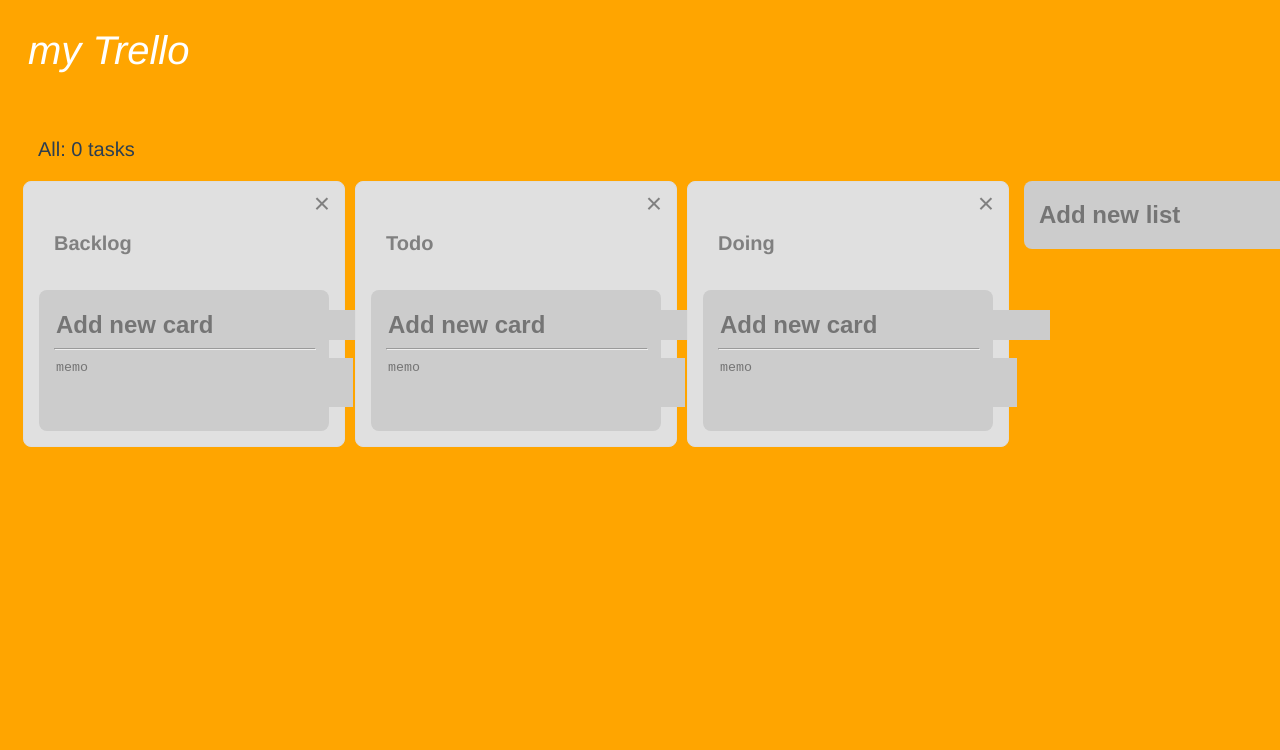
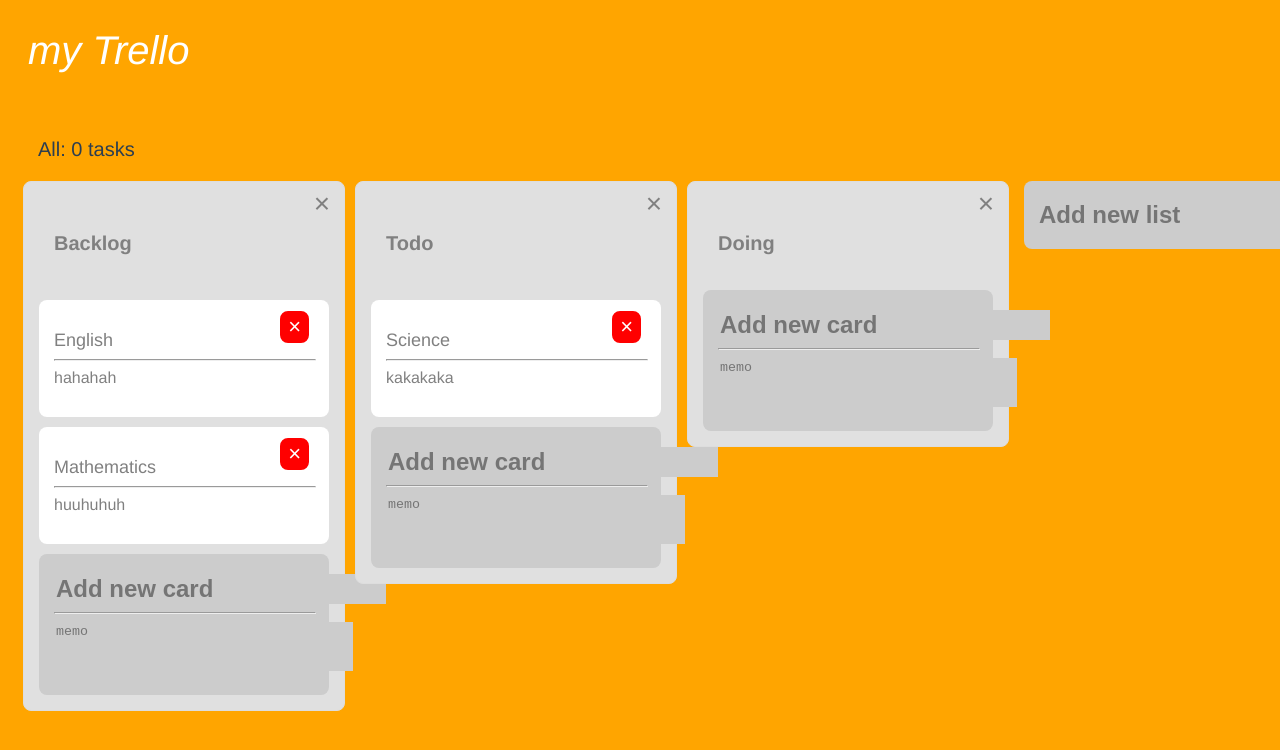
Before and after one commit to curtaincall888/i-rello, a Vue app: page / in a window 1280 px wide. Shown: the top 750 px of the page. Built offline with nearby package versions, Linux system fonts and the light colour scheme.

Commit message:
create_Card.vue
Card.vueでカードを表示できるよう実装
削除機能実装

```diff
--- a/src/assets/css/style.css
+++ b/src/assets/css/style.css
@@ -185,8 +185,8 @@
   margin-top: 10px;
   margin-bottom: 10px;
   position: relative;
-  display: flex;
-  padding: 30px 15px 40px;
+  /* display: flex; */
+  padding: 30px 15px 30px;
   background-color: #fff;
   border-radius: 8px;
   width: 260px;
@@ -212,3 +212,9 @@
   width: 100%;
   word-wrap: break-word;
 }
+
+.memo {
+  font-size: 16px;
+  width: 100%;
+  word-wrap: break-word;
+}
--- a/src/components/Board.vue
+++ b/src/components/Board.vue
@@ -10,6 +10,7 @@
         <list v-for="(item, index) in lists"
               :key="item.id"
               :title="item.title"
+              :cards="item.cards"
               :listIndex="index">
         </list>
         <list-add></list-add>
--- /dev/null
+++ b/src/components/Card.vue
@@ -0,0 +1,44 @@
+<template>
+  <div class="card">
+    <button class="close-button" @click="removeCardFromList">
+      ×
+    </button>
+    <div class="body">
+      {{ body }}
+    </div>
+    <hr width="260">
+    <div class="memo">
+      {{ memo }}
+    </div>
+  </div>
+</template>
+
+<script>
+export default {
+  props: {
+    body: {
+      type: String,
+      required: true
+    },
+    memo: {
+      type: String,
+      required: true
+    },
+    listIndex: {
+      type: Number,
+      required: true
+    },
+    cardIndex: {
+      type: Number,
+      required: true
+    }
+  },
+  methods: {
+    removeCardFromList() {
+      if (confirm('本当にこのカードを削除しますか？')) {
+        this.$store.dispatch('removeCardFromList', { cardIndex: this.cardIndex, listIndex: this.listIndex })
+      }
+    }
+  },
+}
+</script>
--- a/src/components/List.vue
+++ b/src/components/List.vue
@@ -4,19 +4,31 @@
       <p class="list-title"> {{ title }} </p>
       <div class="deletelist" @click="removeList">×</div>
     </div>
+    <card v-for="(item, index) in cards"
+          :body="item.body"
+          :memo="item.memo"
+          :key="item.id"
+          :cardIndex="index"
+          :listIndex="listIndex"></card>
     <card-add :listIndex="listIndex"></card-add>
   </div>
 </template>
 
 <script>
 import CardAdd from './CardAdd'
+import Card from './Card'
 export default {
   components: {
-    CardAdd
+    CardAdd,
+    Card
   },
   props: {
     title: {
       String,
+      required: true
+    },
+    cards: {
+      type: Array,
       required: true
     },
     listIndex: {
--- a/src/store/index.js
+++ b/src/store/index.js
@@ -41,8 +41,11 @@
       state.lists.splice(payload.listIndex, 1)
     },
     addCardToList(state, payload) {
-      state.lists[payload.listIndex].cards.push({ body: payload.title, memo: payload.memo, cards:[] })
-    }
+      state.lists[payload.listIndex].cards.push({ body: payload.body, memo: payload.memo, cards:[] })
+    },
+    removeCardFromList(state, payload) {
+      state.lists[payload.listIndex].cards.splice(payload.cardIndex, 1)
+    },
   },
   actions: {
     addlist(context, payload) {
@@ -53,6 +56,9 @@
     },
     addCardToList(context, payload) {
       context.commit('addCardToList', payload)
+    },
+    removeCardFromList(context, payload) {
+      context.commit('removeCardFromList', payload)
     }
   },
   getters: {
```
